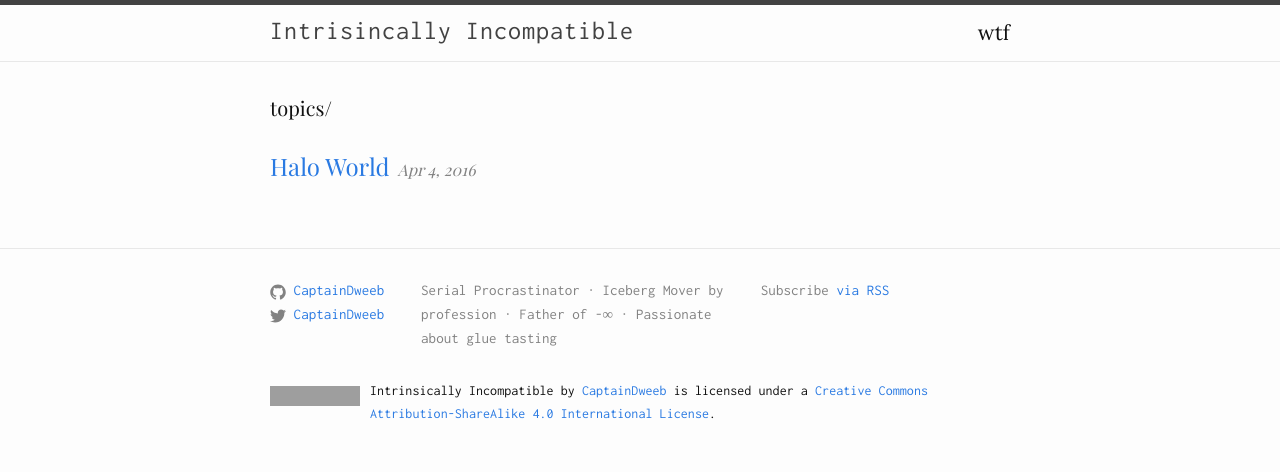
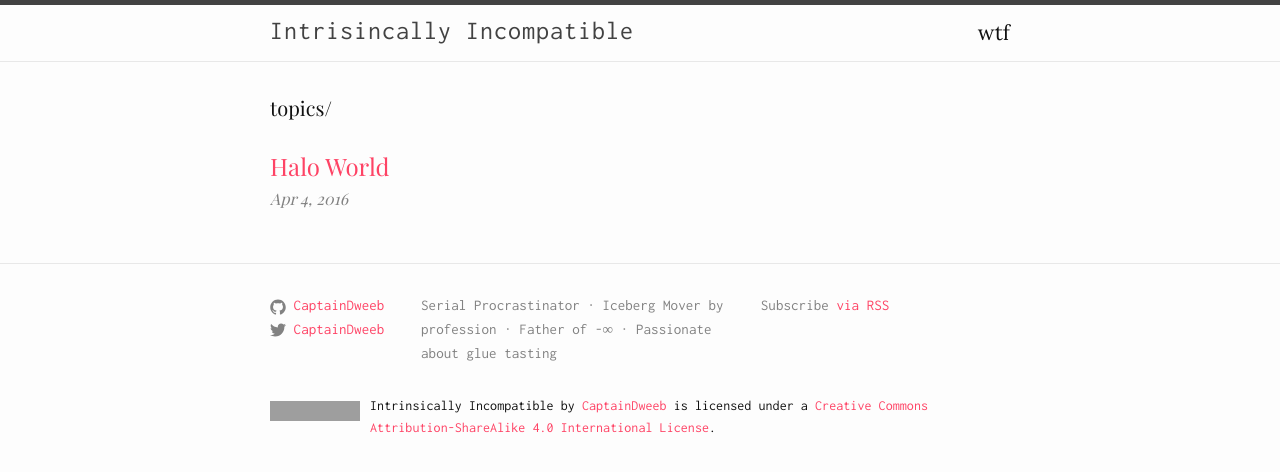
Before and after one commit to captaindweeb/captaindweeb.github.io, a Jekyll site: the page built from index.html, in a window 1280 px wide. Shown: the top 472 px of the page. Built offline with Jekyll 4.4.1, drawn with Linux system fonts in a browser that asks for light colours; some web fonts are replaced; grey boxes are pictures that could not be loaded.

Commit message:
Update website's looks

```diff
--- a/_config.yml
+++ b/_config.yml
@@ -13,7 +13,10 @@ baseurl: "" # the subpath of your site, e.g. /blog
 url: "http://yourdomain.com" # the base hostname & protocol for your site
 twitter_username: CaptainDweeb
 github_username:  CaptainDweeb
-permalink: /articles/:title
+permalink: /topics/:title
 
 # Build settings
 markdown: kramdown
+
+gems:
+    - jekyll-sitemap
--- a/_layouts/post.html
+++ b/_layouts/post.html
@@ -5,6 +5,7 @@ layout: default
 
   <header class="post-header">
     <h1 class="post-title" itemprop="name headline">{{ page.title }}</h1>
+    <h2 class="post-subtitle" itemprop="name headline">{{ page.subtitle }}</h2>
     <p class="post-meta"><time datetime="{{ page.date | date_to_xmlschema }}" itemprop="datePublished">{{ page.date | date: "%b %-d, %Y" }}</time>{% if page.author %} • <span itemprop="author" itemscope itemtype="http://schema.org/Person"><span itemprop="name">{{ page.author }}</span></span>{% endif %}</p>
   </header>
 
--- a/_sass/_layout.scss
+++ b/_sass/_layout.scss
@@ -207,7 +207,11 @@
     list-style: none;
 
     > li {
-        margin-bottom: $spacing-unit;
+        margin-bottom: $spacing-unit / 4;
+    }
+
+    .title-meta {
+      margin-top: -20px;
     }
 
     .timetoread {
@@ -254,6 +258,12 @@
     }
 }
 
+.post-subtitle {
+    font-style: italic;
+    font-weight: lighter;
+}
+
+
 .post-content {
     margin-bottom: $spacing-unit;
 
--- a/css/main.scss
+++ b/css/main.scss
@@ -16,7 +16,7 @@ $spacing-unit:     30px;
 
 $text-color:       #111;
 $background-color: #fdfdfd;
-$brand-color:      #2a7ae2;
+$brand-color:      #fe4365;
 
 $grey-color:       #828282;
 $grey-color-light: lighten($grey-color, 40%);
--- a/index.html
+++ b/index.html
@@ -11,9 +11,11 @@ layout: default
       <li>
 
         <h2>
-          <a class="post-link" href="{{ post.url | prepend: site.baseurl }}">{{ post.title }}</a>
-         <span class="post-meta">{{ post.date | date: "%b %-d, %Y" }}</span>
-         <span class="timetoread">({{ post.timetoread }} read)</span>
+          <a class="post-link" href="{{ post.url | prepend: site.baseurl }}">{{ post.title }}{% if post.subtitle %} - {{ post.subtitle }}{% endif %}</a>
+          <div class="title-meta">
+            <span class="post-meta">{{ post.date | date: "%b %-d, %Y" }}</span>
+            <span class="timetoread">({{ post.timetoread }} read)</span>
+          </div>
         </h2>
       </li>
     {% endfor %}
```
